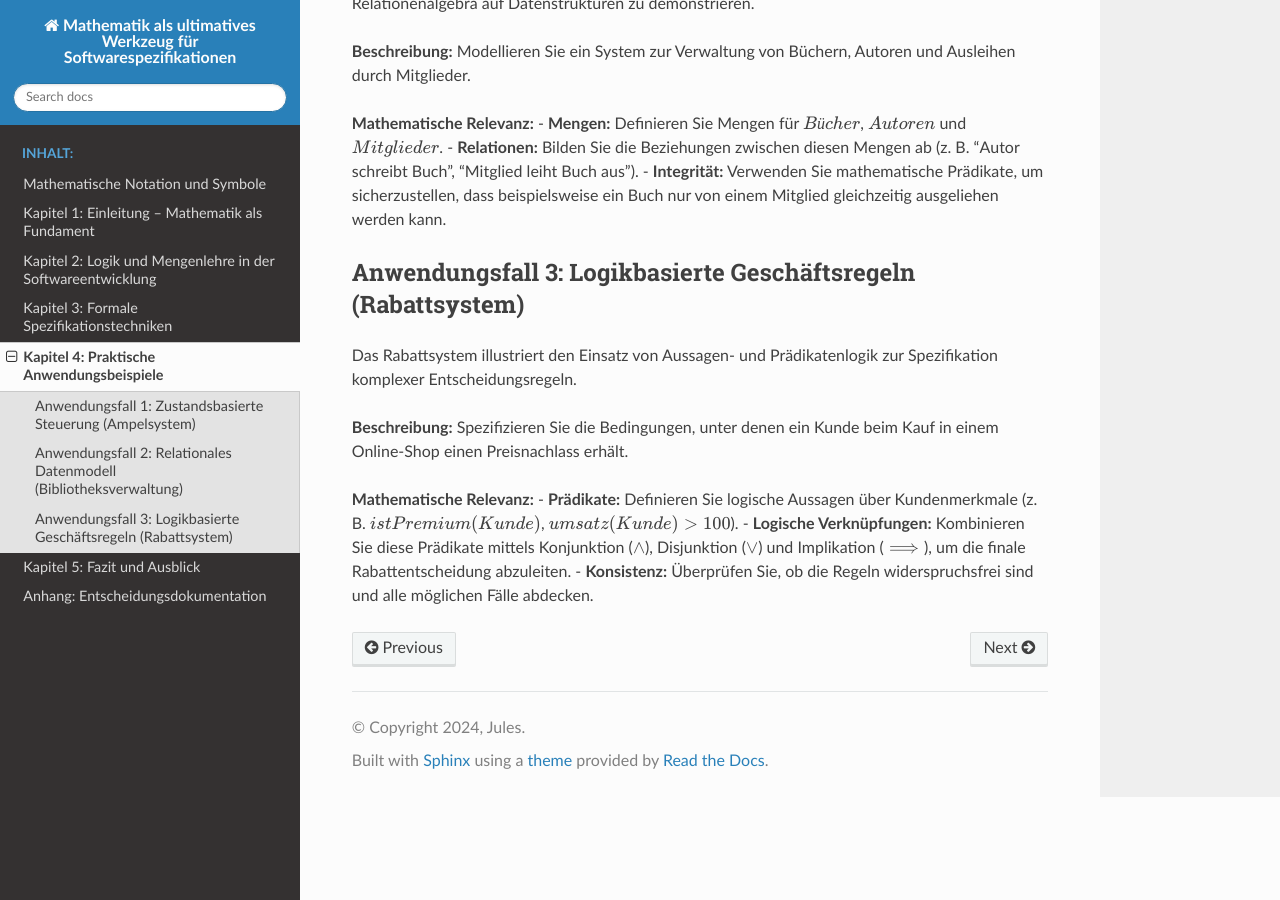
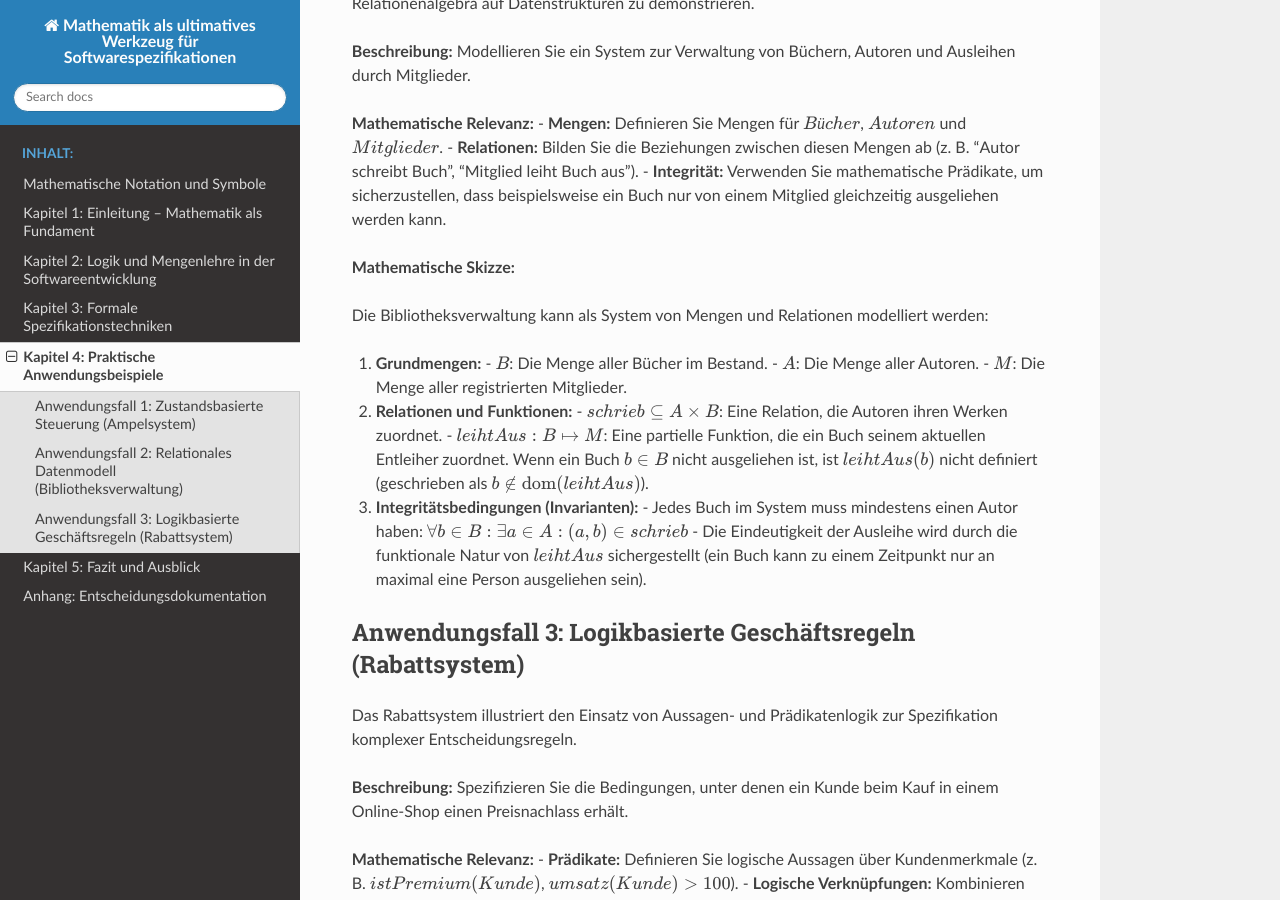
Before and after one commit to chatelao/mathematik-als-programmiersprache, a Sphinx documentation site: the page built from docs/kapitel4.rst, in a window 1280 px wide and 900 px high, scrolled down 1136 px. Built offline with Sphinx 7.4.7 and the Read the Docs theme 3.1.0, drawn with Linux system fonts in a browser that asks for light colours.

Commit message:
Implement mathematical sketch for Use Case 2 (Library Management)
- Added semi-formal mathematical sketch for Library Management in kapitel4.rst
- Documented modeling decision in anhang.rst
- Updated ROADMAP.md to mark task as completed
- Fixed Sphinx indentation error in math block

```diff
--- a/docs/kapitel4.rst
+++ b/docs/kapitel4.rst
@@ -52,6 +52,23 @@ Modellieren Sie ein System zur Verwaltung von Büchern, Autoren und Ausleihen du
 - **Relationen:** Bilden Sie die Beziehungen zwischen diesen Mengen ab (z. B. "Autor schreibt Buch", "Mitglied leiht Buch aus").
 - **Integrität:** Verwenden Sie mathematische Prädikate, um sicherzustellen, dass beispielsweise ein Buch nur von einem Mitglied gleichzeitig ausgeliehen werden kann.
 
+**Mathematische Skizze:**
+
+Die Bibliotheksverwaltung kann als System von Mengen und Relationen modelliert werden:
+
+1. **Grundmengen:**
+   - :math:`B`: Die Menge aller Bücher im Bestand.
+   - :math:`A`: Die Menge aller Autoren.
+   - :math:`M`: Die Menge aller registrierten Mitglieder.
+
+2. **Relationen und Funktionen:**
+   - :math:`schrieb \subseteq A \times B`: Eine Relation, die Autoren ihren Werken zuordnet.
+   - :math:`leihtAus: B \mapsto M`: Eine partielle Funktion, die ein Buch seinem aktuellen Entleiher zuordnet. Wenn ein Buch :math:`b \in B` nicht ausgeliehen ist, ist :math:`leihtAus(b)` nicht definiert (geschrieben als :math:`b \notin \text{dom}(leihtAus)`).
+
+3. **Integritätsbedingungen (Invarianten):**
+   - Jedes Buch im System muss mindestens einen Autor haben: :math:`\forall b \in B: \exists a \in A: (a, b) \in schrieb`
+   - Die Eindeutigkeit der Ausleihe wird durch die funktionale Natur von :math:`leihtAus` sichergestellt (ein Buch kann zu einem Zeitpunkt nur an maximal eine Person ausgeliehen sein).
+
 Anwendungsfall 3: Logikbasierte Geschäftsregeln (Rabattsystem)
 --------------------------------------------------------------
 
```
Also changed, not shown: ROADMAP.md (+1 -1 lines), docs/anhang.rst (+9 -0 lines).
